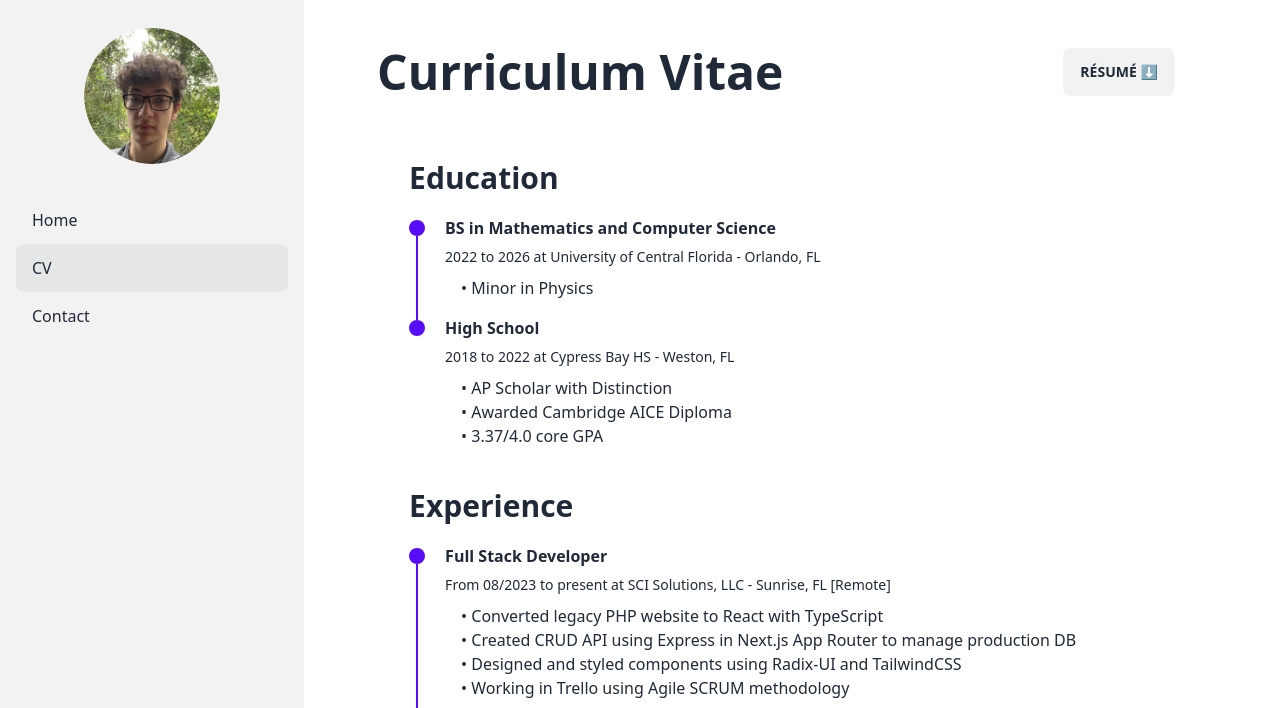
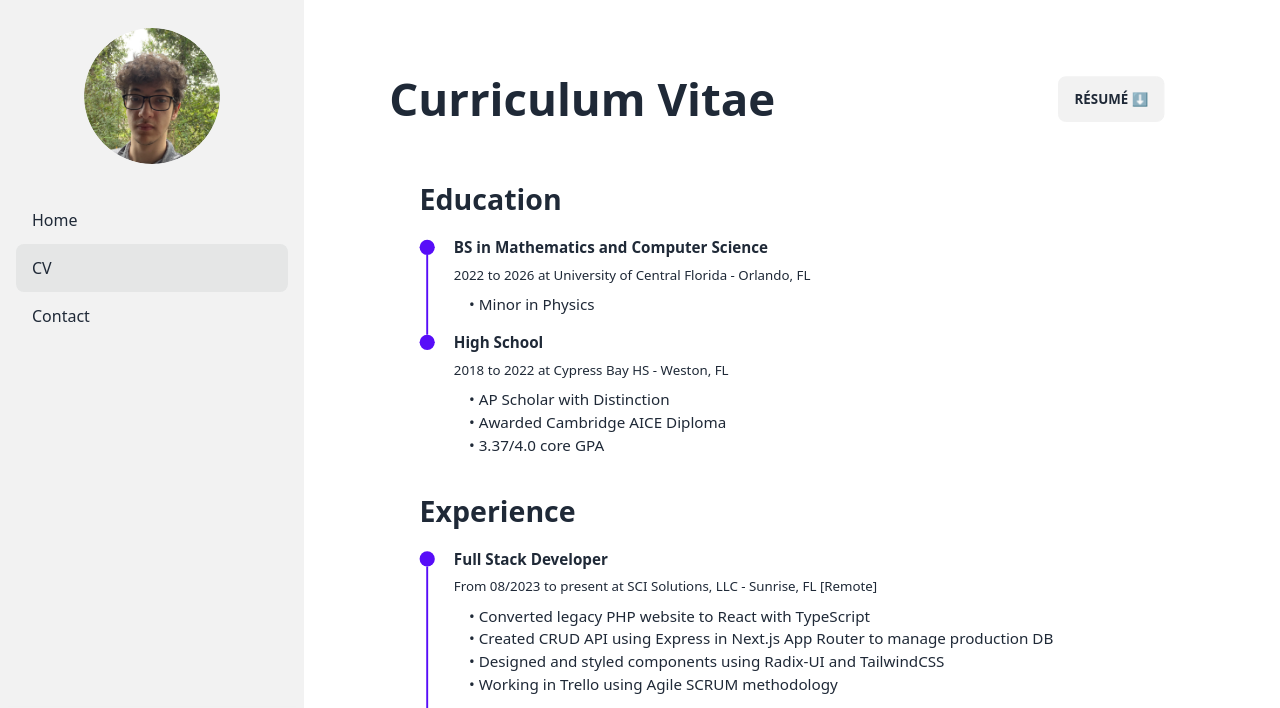
Before and after one commit to cjanua/my-portfolio, an Astro site: page /cv in a window 1280 px wide. Shown: the top 708 px of the page. Built offline with nearby package versions, Linux system fonts and the light colour scheme; Astro itself is replaced by a stand-in of ours.

Commit message:
Style: Big changes

```diff
--- a/src/components/Header.astro
+++ b/src/components/Header.astro
@@ -1,5 +1,5 @@
 <div
-  class="sticky lg:hidden top-0 z-30 flex h-16 w-screen justify-center bg-opacity-90 backdrop-blur transition-all bg-base-100 duration-100  text-base-content shadow-sm"
+  class="sticky lg:hidden top-0  flex h-16 w-screen justify-center bg-opacity-90 backdrop-blur transition-all bg-base-100 duration-100  text-base-content shadow-sm"
 >
   <div class="navbar">
     <div class="navbar-start">
--- a/src/layouts/BaseLayout.astro
+++ b/src/layouts/BaseLayout.astro
@@ -11,20 +11,19 @@ const { image, title = SITE_TITLE, description = SITE_DESCRIPTION, includeSideba
 ---
 
 <!DOCTYPE html>
-<html lang="en" class="sm:overflow-x-hidden">
+<html lang="en" class=" ">
 
   <head>
     <BaseHead title={title} description={description} image={image} />
   </head>
-  <body class = ""  >
+  <body class = "sm:overflow-x-hidden"   >
     <div class="drawer lg:drawer-open">
 
       <input id="my-drawer" type="checkbox" class="drawer-toggle" />
-      <div class="drawer-content bg-base-100">
+      <div class="drawer-content bg-base-100 overflow-x-hidden">
         <Header title={SITE_TITLE} />
-        <div class="flex justify-center " transition:animate={slide()} >
-          <main class="p-4 lg:px-24 " >
-
+        <div class="flex justify-center scale-[95%]" transition:animate={slide()} >
+          <main class="lg:px-24 -mt-12 md:-mt-4 lg:-mt-0" >
             <slot />
           </main>
         </div>
--- a/src/pages/cv.astro
+++ b/src/pages/cv.astro
@@ -7,8 +7,8 @@ import { ViewTransitions, slide } from 'astro:transitions';
 
 <BaseLayout title="Resume" sideBarActiveItemID="cv">
 
-  <div class=" flex justify-between pb-16 pt-8">
-    <div class ="text-5xl font-bold -ml-8">Curriculum Vitae</div>
+  <div class="flex justify-between pb-16 pt-8">
+    <div class ="text-5xl font-bold md:-ml-8 pr-2">Curriculum Vitae</div>
     <a href="/ChrisResume24Q1.pdf"  target="_blank" rel="noopener noreferrer" class="btn col-span-2">
       Résumé ⬇️
     </a>
@@ -140,7 +140,7 @@ import { ViewTransitions, slide } from 'astro:transitions';
     <div class="text-3xl w-full font-bold">Courses</div>
   </div>
 
-  <ul class="list-disc grid gap-y-1  md:columns-5 grid-cols-2 mx-6">
+  <ul class="list-disc grid gap-y-1 gap-x-8 md:columns-5 grid-cols-2 mx-6">
     <li>AICE Computer Science AS & A</li>
 
     <li>AP Computer Science Principles & A</li>
--- a/src/pages/index.astro
+++ b/src/pages/index.astro
@@ -124,7 +124,7 @@ const mcList: IconData[] = [
 
 <BaseLayout sideBarActiveItemID="home">
   <div class="text-lg grid justify-items-center">
-    <div class="pt-2">Hello 👋</div>
+    <div class=" pt-2">Hello 👋</div>
     <div class="grid grid-flow-row  pb-2">
       <p class="text-left relative -left-4">
         I'm</p>
```
